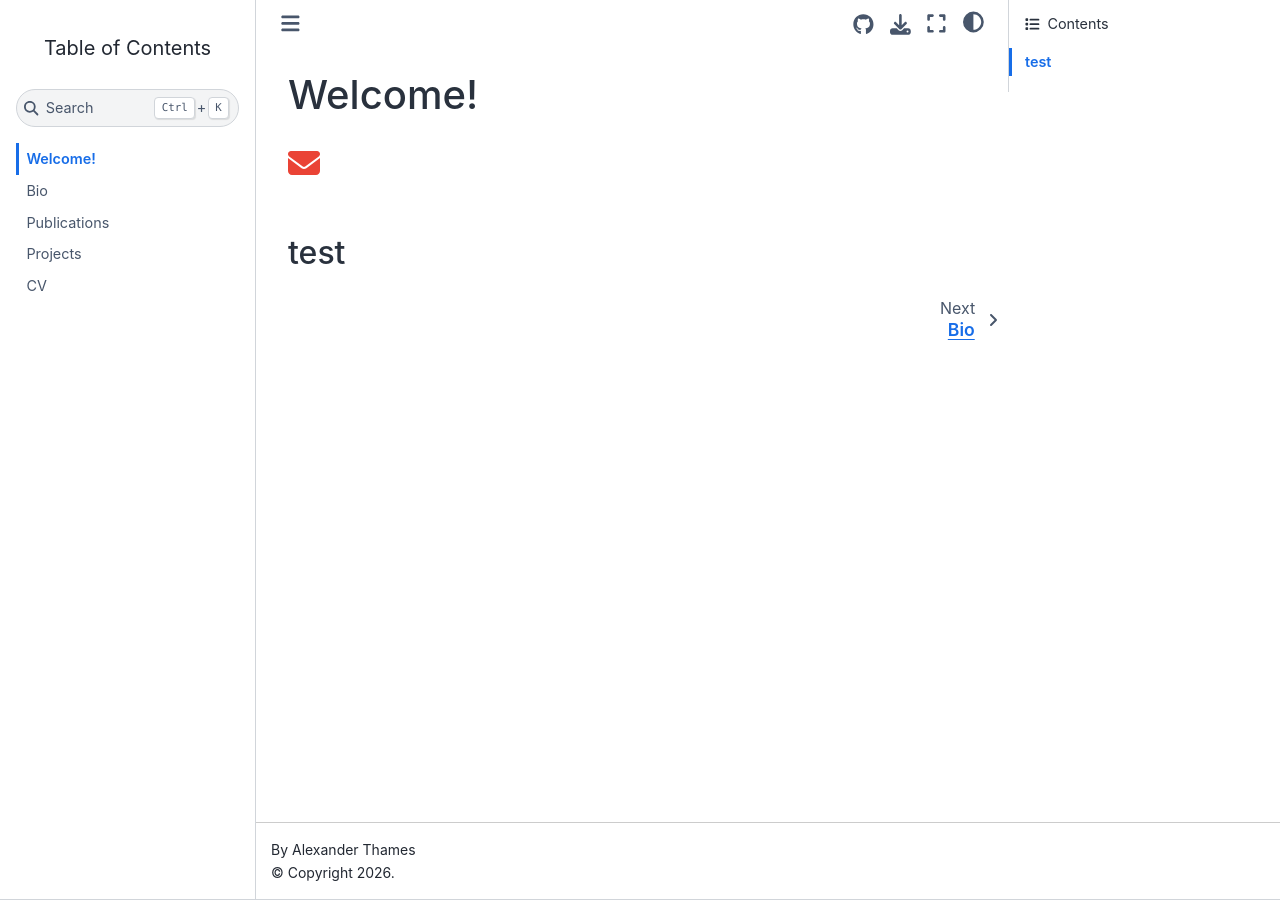
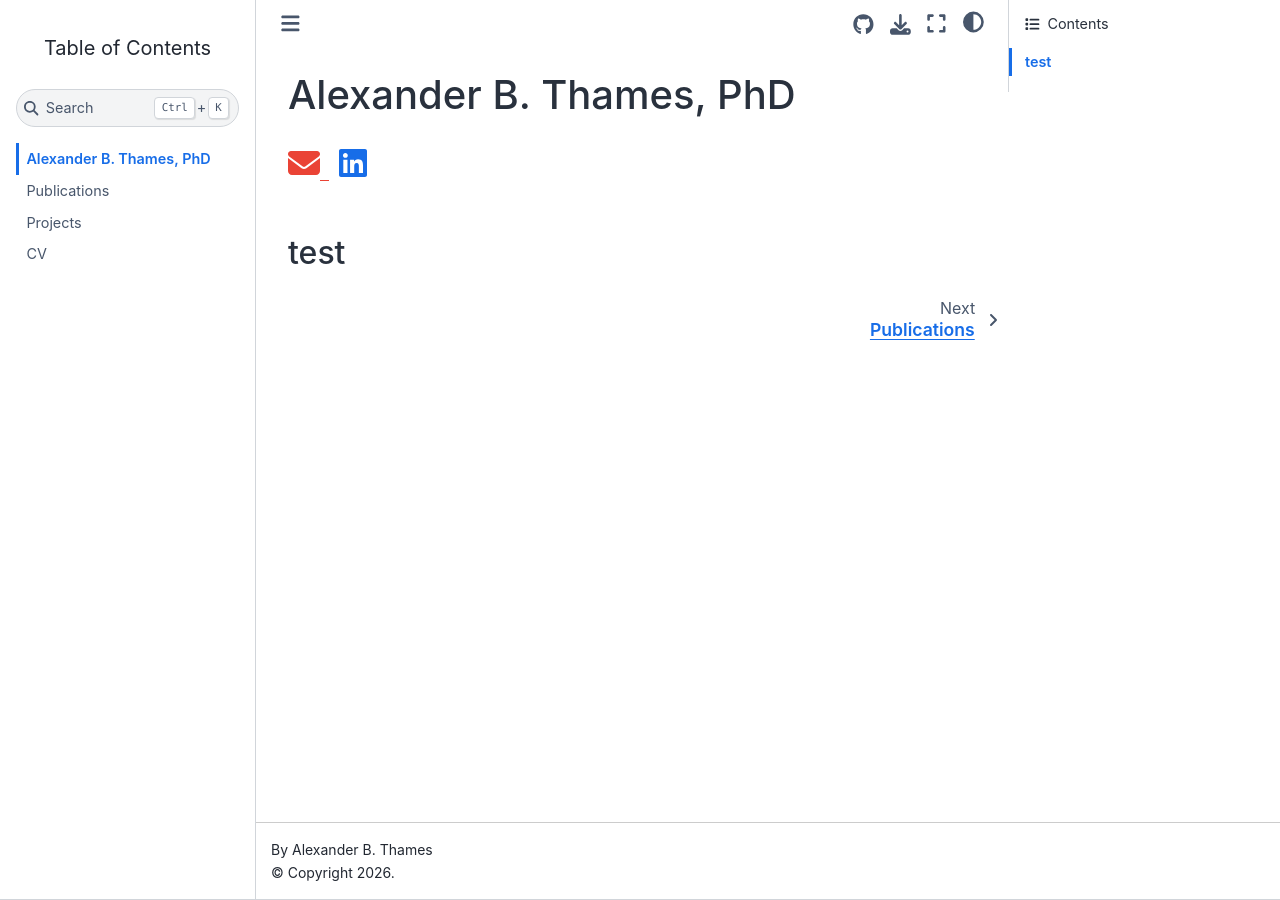
Before and after one commit to xthames/xthames.github.io, a Jupyter Book: the page built from website/index.md, in a window 1280 px wide. Built offline with Jupyter Book 1.0.4 settings and Sphinx 7.4.7 and the Sphinx Book theme 1.1.4, drawn with Linux system fonts in a browser that asks for light colours; a style sheet for code colours, icons or effects is not loaded.

Commit message:
homepage spacing, icons, text

```diff
--- a/website/Bio/index.md
+++ /dev/null
@@ -1 +0,0 @@
-# Bio
--- a/website/_config.yml
+++ b/website/_config.yml
@@ -3,7 +3,7 @@
 # Learn more at https://jupyterbook.org/customize/config.html
 
 title: Table of Contents
-author: Alexander Thames
+author: Alexander B. Thames
 copyright: "2026"  # Copyright year to be placed in the footer
 logo: ""
 theme: jekyll-theme-tactile
--- a/website/_toc.yml
+++ b/website/_toc.yml
@@ -5,7 +5,6 @@ format: jb-book
 root: index
 parts:
 - chapters:
-  - file: Bio/index
   - file: Publications/index
   - file: Projects/index
   - file: CV/index
--- a/website/index.md
+++ b/website/index.md
@@ -1,17 +1,20 @@
-# Welcome!
+# Alexander B. Thames, PhD
 
 <link rel="stylesheet" href="https://cdn.jsdelivr.net/gh/jpswalsh/academicons@1/css/academicons.min.css">
 
 <div style="font-size: 2em; margin: 20px 0;">
-  <a href="mailto:alexander.b.thames@gmail.com" target="_blank" style="color: #EA4335;">
+  <a href="mailto:alexander.b.thames@gmail.com" target="_blank" style="margin-right: 10px; color: #EA4335;">
     <i class="fas fa-envelope"></i>
   </a>
-  <a href="https://scholar.google.com/citations?user=kkgRMgsAAAAJ" target="_blank" style="margin-right: 20px; color: #4285F4;">
+  <a href="https://www.linkedin.com/in/alexander-b-thames/" target="_blank" style="margin-right: 10px;">
+    <i class="fa-brands fa-linkedin"></i>
+  </a>
+  <a href="https://scholar.google.com/citations?user=kkgRMgsAAAAJ" target="_blank" style="margin-right: 10px; color: #4285F4;">
     <i class="ai ai-google-scholar"></i>
   </a>
-  <a href="https://orcid.org/0000-0003-4044-2471" target="_blank" style="margin-right: 20px; color: #a7cf36;">
+  <a href="https://orcid.org/0000-0003-4044-2471" target="_blank" style="margin-right: 10px; color: #a7cf36;">
     <i class="ai ai-orcid"></i>
   </a>
 </div>
 
-### test
+##### test
```
